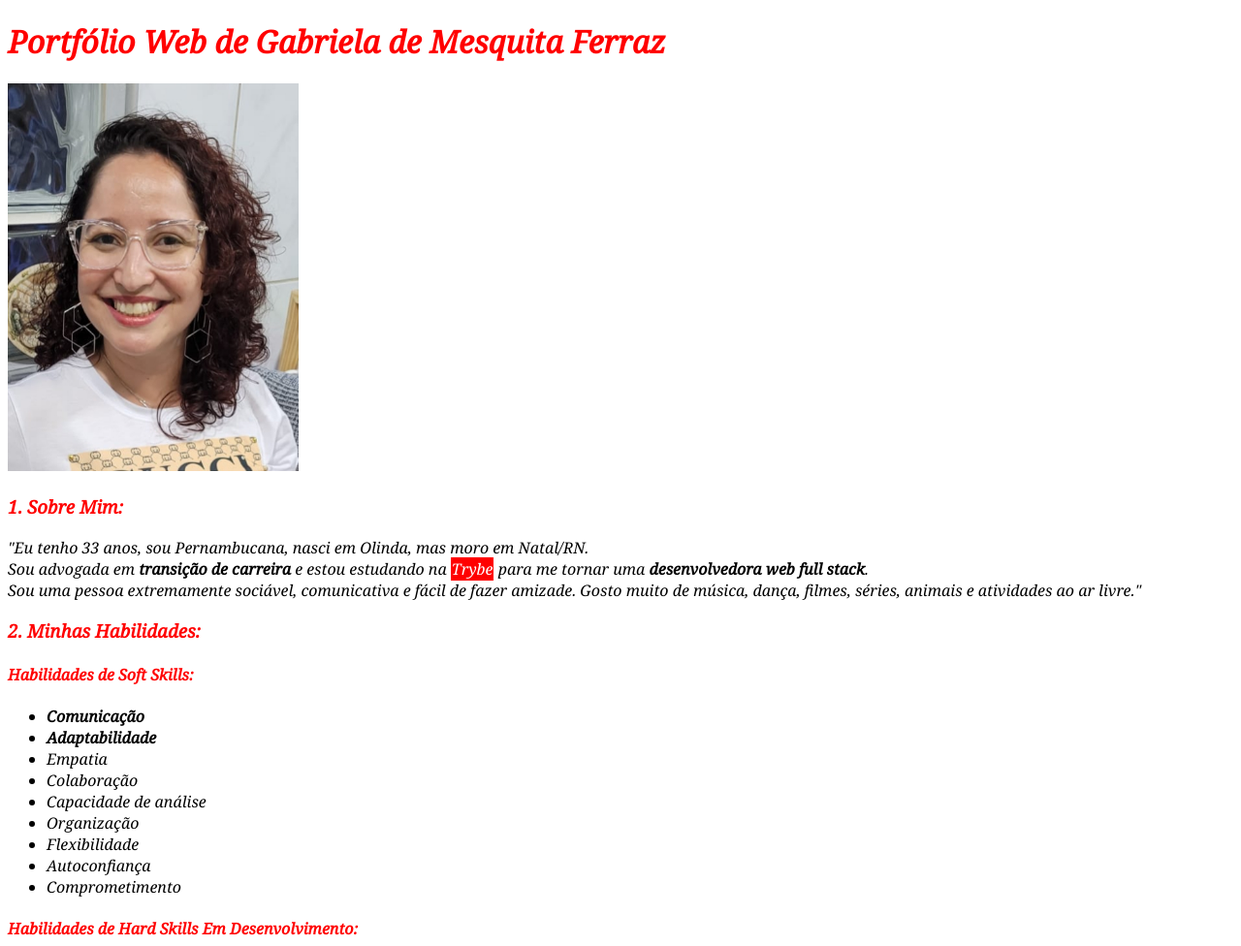
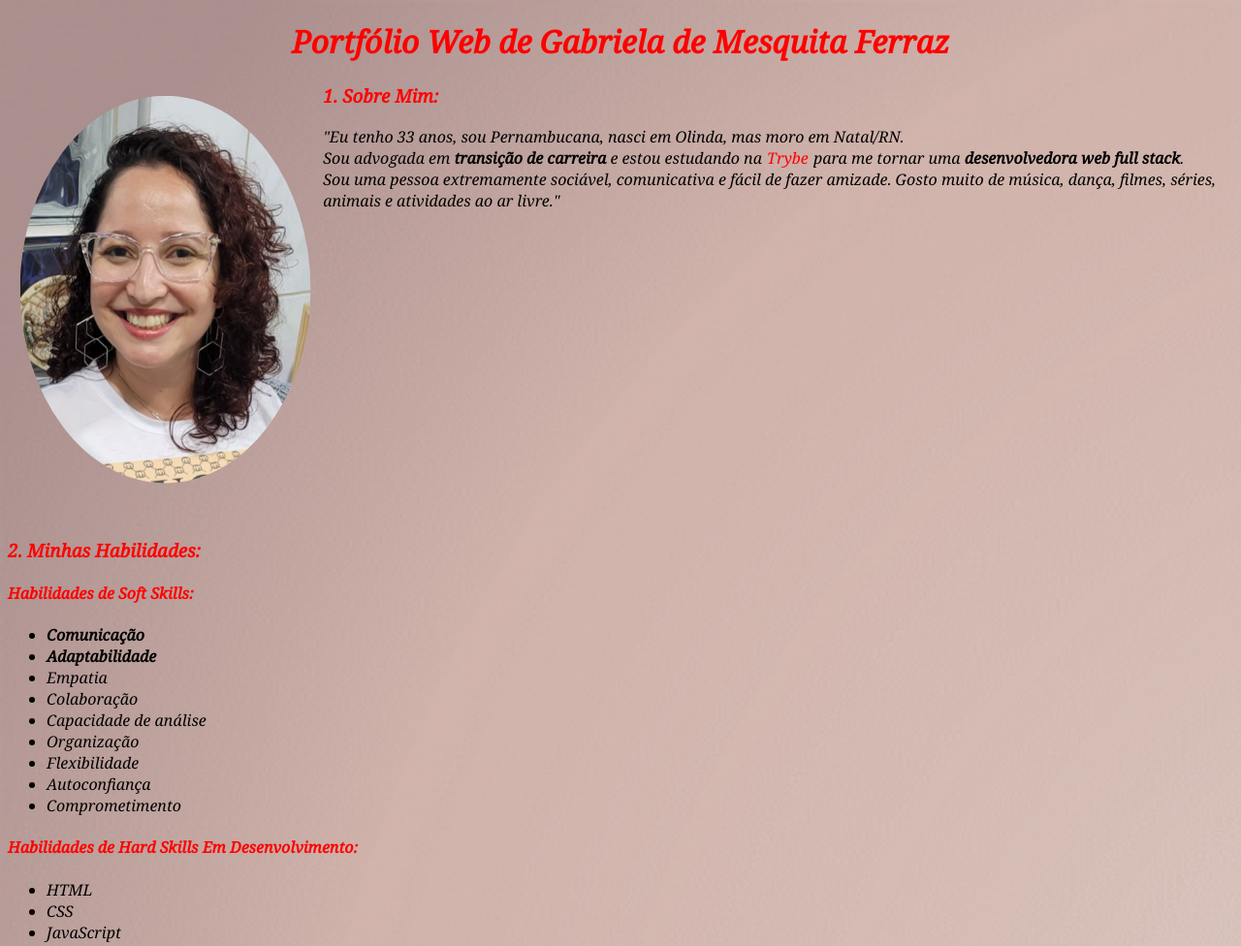
Before and after one commit to GabiFerraz/gabiferraz.github.io, a plain HTML site: page index.html in a window 1280 px wide. Shown: the top 976 px of the page at 97% size. Drawn offline with Linux system fonts and the light colour scheme.

Commit message:
Melhorias para meu portfolio ficar mais bonito

```diff
--- a/index.html
+++ b/index.html
@@ -3,49 +3,30 @@
 
 <head>
   <meta charset="UTF-8">
-  <link href="<link rel="preconnect" href="https://fonts.googleapis.com">
+  <link href="<link rel=" preconnect" href="https://fonts.googleapis.com">
   <link rel="preconnect" href="https://fonts.gstatic.com" crossorigin>
   <link href="https://fonts.googleapis.com/css2?family=Noto+Serif:ital@1&display=swap" rel="stylesheet">
   <title>Meu Portfólio</title>
-  <style>
-
-    body {
-      font-family: 'Noto Serif', serif;
-    }
-
-    h1, h3, h4 {
-     color: #ff0000;
-    }
-
-    .button {
-      padding: 1px;
-      background-color: #ff0000;
-      text-decoration: none;
-      color: white;
-    }
-
-    .buttonIndex {
-      text-decoration: underline #ff0000;
-      color: black;
-    }
-
-  </style>
+  <link rel="stylesheet" href="style.css">
 </head>
 
 <body>
+  <div>
     <h1>Portfólio Web de Gabriela de Mesquita Ferraz</h1>
-
+    <div class="imageContainer">
       <img id="MinhaFoto" src="20210917_161519.jpg" alt="Foto do rosto de Gabriela sorrindo e usando óculos de grau" width="300px">
 
       <h3 id="SobreMim">1. Sobre Mim:</h3>
       <p>
-    <em>
-      "Eu tenho 33 anos, sou Pernambucana, nasci em Olinda, mas moro em Natal/RN. <br> Sou advogada em <strong>transição de carreira</strong> e estou estudando na <a class="button" href="https://www.betrybe.com/" target="_blanck">Trybe</a> para me tornar uma <strong>desenvolvedora web full stack</strong>.
+        <em>"Eu tenho 33 anos, sou Pernambucana, nasci em Olinda, mas moro em Natal/RN. <br> Sou advogada em <strong>transição de carreira</strong> e estou estudando na <a class="button" href="https://www.betrybe.com/" target="_blanck">Trybe</a> para me tornar uma <strong>desenvolvedora web full stack</strong>.
         <br>Sou uma pessoa extremamente sociável, comunicativa e fácil de fazer amizade. Gosto muito de música, dança, filmes, séries, animais e atividades ao ar livre."
         </em>
       </p>
+    </div>
+  </div>
 
   <h3 id="MinhasHabilidades">2. Minhas Habilidades:</h3>
+
   <h4>Habilidades de Soft Skills:</h4>
   <ul>
     <em>
@@ -70,11 +51,15 @@
 
   <h3 id="Blog">3. Blog:</h3>
   <p>Sempre que posso, eu leio algumas coisas na internet para me manter atualizada na área da tecnologia.
-    <br> Vou deixar aqui o <a class="button" href="https://blog.betrybe.com/" target="_blanck">link</a> de um blog que eu gosto.
+    <br> Vou deixar aqui o <a class="button" href="https://blog.betrybe.com/" target="_blanck">link</a> de um blog que
+    eu gosto.
   </p>
 
   <h3 id="Contato">4. Contato:</h3>
-  <p>Se quiser saber mais sobre mim, minha vida profissional ou até mesmo conversar comigo, pode fazer isso através do meu <a class="button" href="https://www.linkedin.com/in/gabriela-de-mesquita-ferraz-a3a017b0/" target="_blanck">Linkedin</a> e do meu <a class="button" href="https://github.com/GabiFerraz" target="_blanck">GitHub</a>.</p>
+  <p>Se quiser saber mais sobre mim, minha vida profissional ou até mesmo conversar comigo, pode fazer isso através do
+    meu <a class="button" href="https://www.linkedin.com/in/gabriela-de-mesquita-ferraz-a3a017b0/"
+      target="_blanck">Linkedin</a> e do meu <a class="button" href="https://github.com/GabiFerraz"
+      target="_blanck">GitHub</a>.</p>
 
   <h3>Índice</h3>
   <ol>
--- /dev/null
+++ b/style.css
@@ -0,0 +1,41 @@
+body {
+    font-family: 'Noto Serif', serif;
+    background-image: url(/background.png);
+    background-repeat: no-repeat;
+    background-size: cover;
+  }
+
+  h1, h3, h4 {
+   color: #ff0000;
+  }
+
+  h1 {
+      text-align: center;
+  }
+
+  .button {
+    padding: 1px;
+    text-decoration: none;
+    color: #ff0000;
+  }
+
+  .buttonIndex {
+    text-decoration: underline #ff0000;
+    color: black;
+  }
+
+  #MinhaFoto {
+      height: 250px;
+      height: 400px;
+      border-radius: 50%;
+      padding: 1%;
+      float: left;
+  }
+
+  .imageContainer {
+      height: 450px;
+  }
+
+  #SobreMim {
+
+      }
```
Also changed, not shown: background.png (added). Lines whose indentation alone changed are shown as unchanged.
